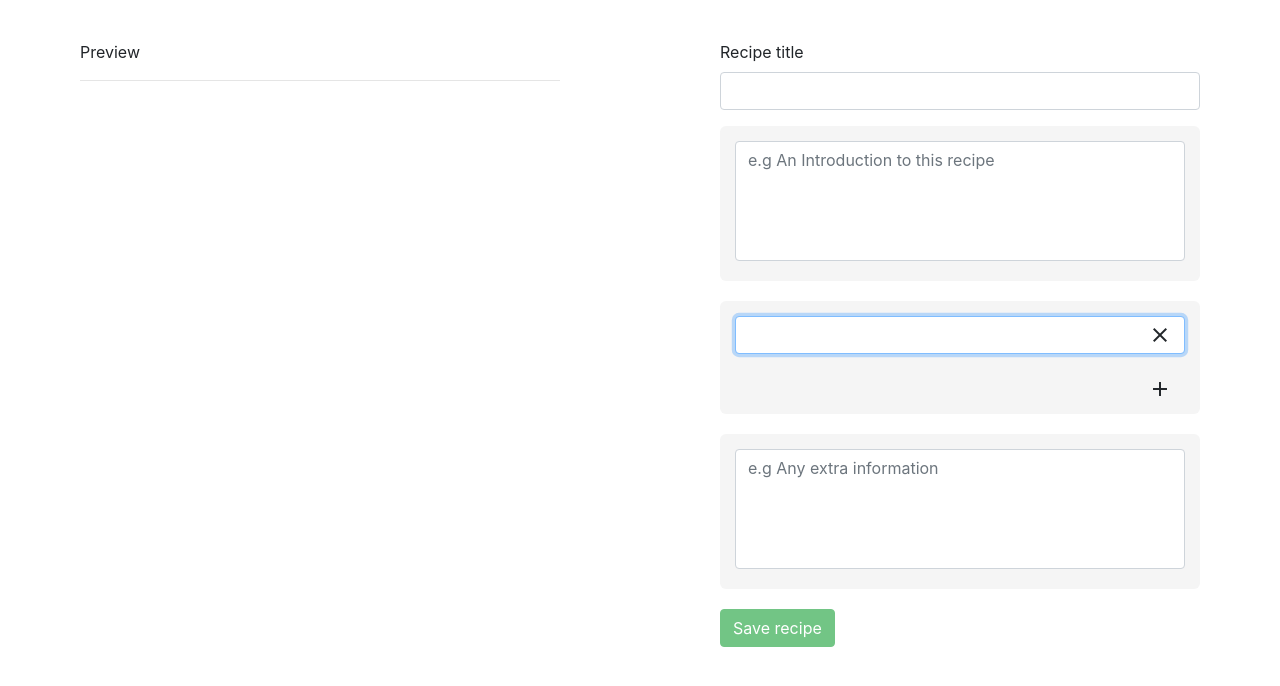
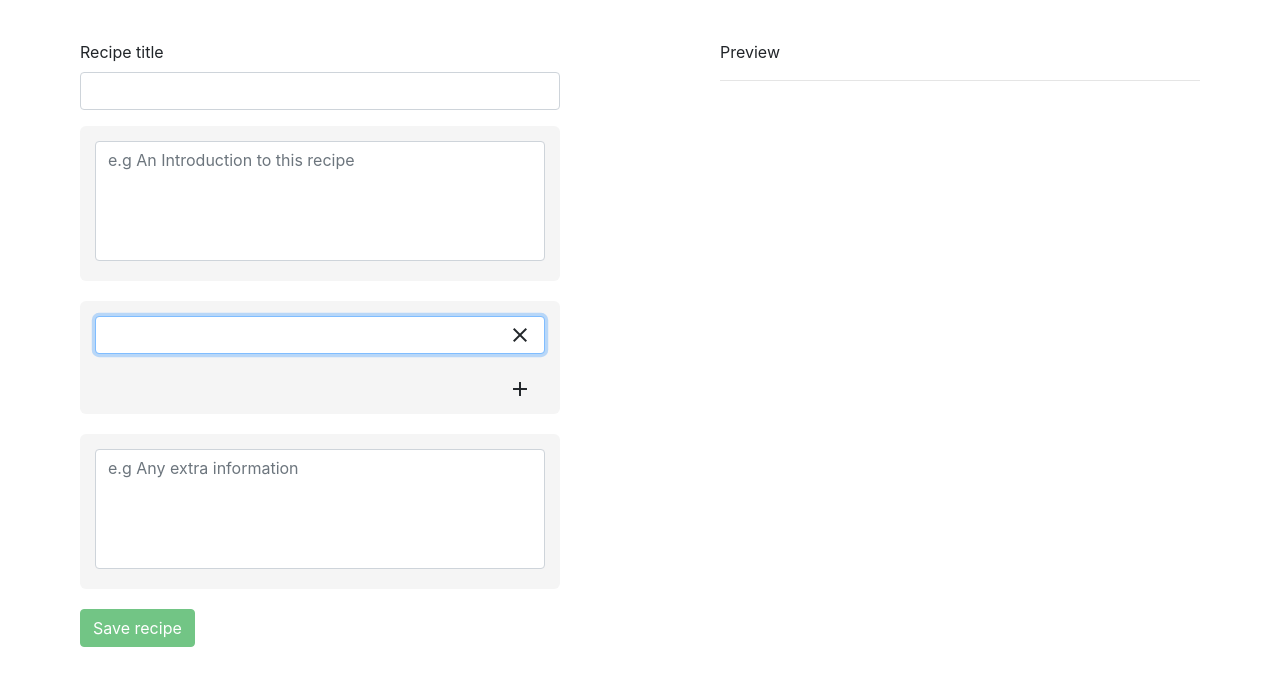
Before and after one commit to Gunzalez/recipe-builder, a React (Create React App) app: page / in a window 1280 px wide. Shown: the top 686 px of the page. Built offline with nearby package versions, Linux system fonts and the light colour scheme.

Commit message:
Reorders layout

```diff
--- a/src/components/RecipePreview/RecipePreview.js
+++ b/src/components/RecipePreview/RecipePreview.js
@@ -15,7 +15,7 @@ const reciperReader = (props) => {
             <hr />
 
             <article className={'h-recipe'}>
-                { name.length ? <h4 className='p-name'>{name}</h4> : null }
+                { name.length ? <h4 className='p-name'>{ name }</h4> : null }
                 { topContent.length ? <p className='content'>{ topContent }</p> : null }
                 { hasOneOrMoreIngredients && <p><strong>INGREDIENTS</strong></p> }
                 { hasOneOrMoreIngredients &&
--- a/src/containers/RecipeBuilder/RecipeBuilder.js
+++ b/src/containers/RecipeBuilder/RecipeBuilder.js
@@ -140,7 +140,6 @@ class RecipeBuilder extends Component {
 
         return (
             <div className={'demo'}>
-                <ReciperReader recipe={this.state} />
                 <form onSubmit={formSubmitHandler} onChange={formChangeHandler}>
 
                     <div className='form-group'>
@@ -183,6 +182,7 @@ class RecipeBuilder extends Component {
                             disabled={ shouldDisableSubmit() }>Save recipe</button>
 
                 </form>
+                <ReciperReader recipe={this.state} />
             </div>
         );
     }
```
